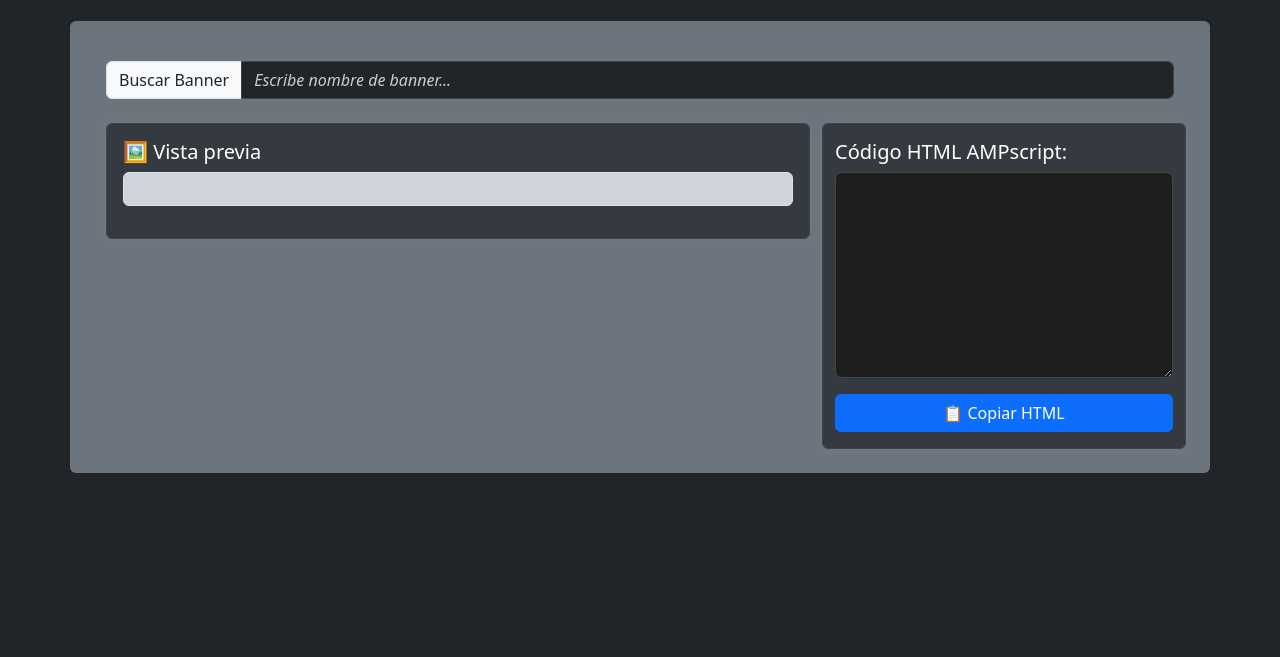
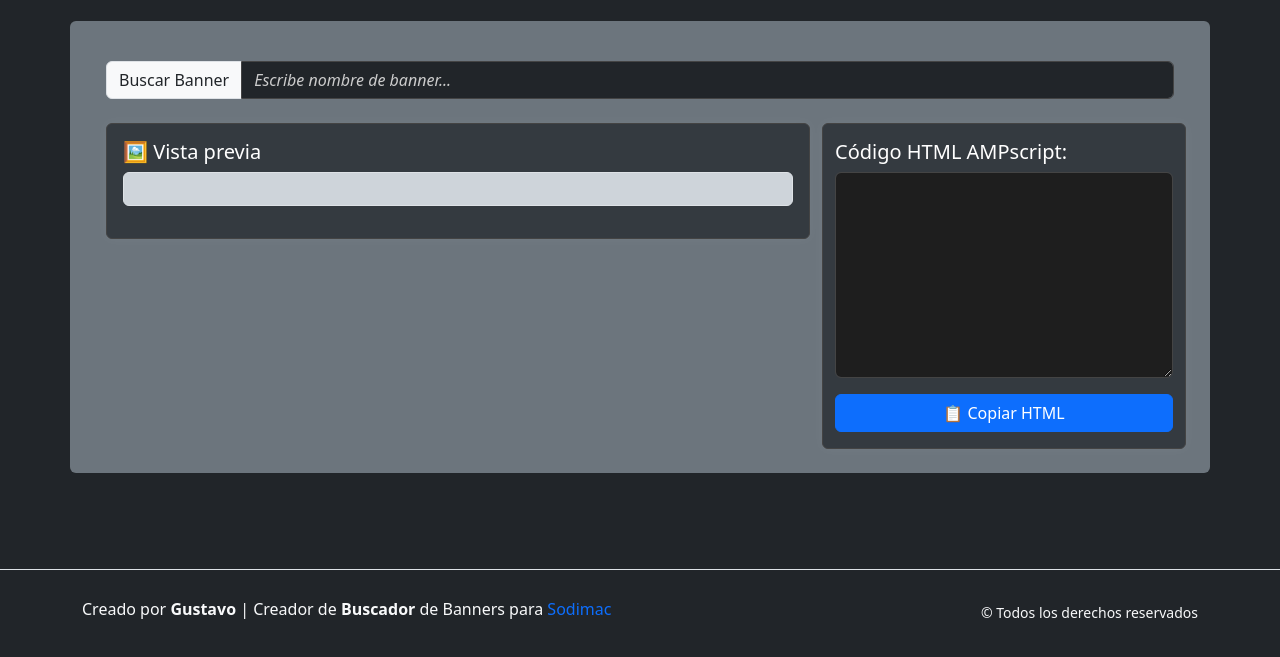
Before and after one commit to garancibiacl/buscador-banner, a plain HTML site: page index.html in a window 1280 px wide. Shown: the part 123-780 px from the top of the page. Drawn offline with nearby package versions, Linux system fonts and the light colour scheme.

Commit message:
se agrega footer

```diff
--- a/index.html
+++ b/index.html
@@ -142,6 +142,27 @@
 <!-- Toast container -->
 <div id="toastContainer" class="position-fixed bottom-0 end-0 p-3" style="z-index: 1100;"></div>
 
+<footer class="py-4 border-top mt-5">
+  <div class="container">
+    <div class="row align-items-center text-center text-md-start">
+      <div class="col-md-8 mb-3 mb-md-0">
+        <p class="mb-0">
+          Creado por <strong>Gustavo</strong> | Creador de<strong> Buscador</strong> de Banners para
+          <a href="https://www.sodimac.cl" class="text-decoration-none link-primary" target="_blank">Sodimac</a>
+        </p>
+      </div>
+      <div class="col-md-4 text-md-end">
+        <div class="d-flex justify-content-center justify-content-md-end gap-3">
+          <a href="https://www.facebook.com" target="_blank" class="text-reset"><i class="bi bi-facebook fs-5"></i></a>
+          <a href="https://www.linkedin.com" target="_blank" class="text-reset"><i class="bi bi-linkedin fs-5"></i></a>
+          <a href="https://github.com" target="_blank" class="text-reset"><i class="bi bi-github fs-5"></i></a>
+        </div>
+        <small class="d-block mt-2">&copy; <span id="anioActual"></span> Todos los derechos reservados</small>
+      </div>
+    </div>
+  </div>
+</footer>
+
   <script src="script.js"></script>
 </body>
 </html>
```
